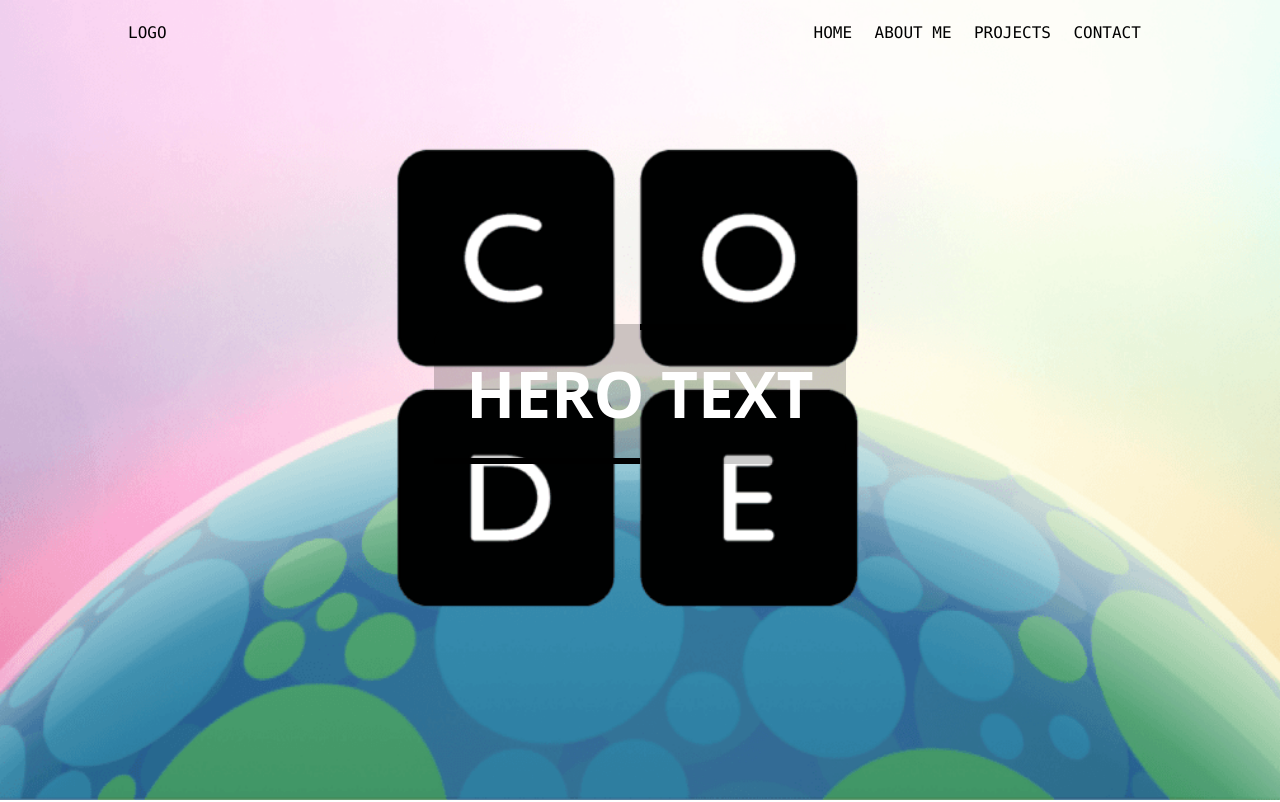
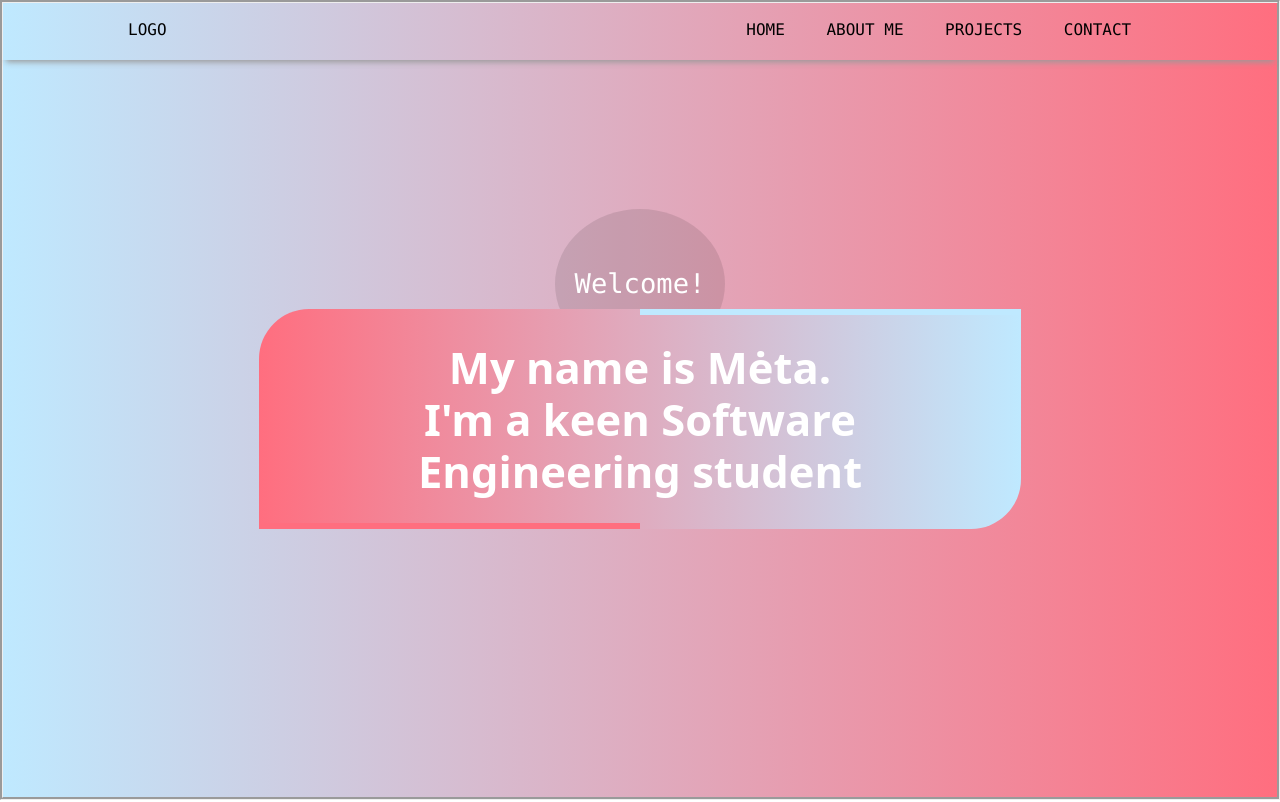
Before and after one commit to meta012/meta012.github.io, a website: page index.html in a window 1280 px wide. Shown: the top 802 px of the page. Drawn offline with Linux system fonts and the light colour scheme.

Commit message:
Added home page

```diff
--- a/index.html
+++ b/index.html
@@ -35,7 +35,8 @@
 
 
     <div class="hero">
-      <h1>Hero Text</h1>
+      <p>Welcome!</p>
+      <h1>My name is Mėta. <br>I'm a keen Software Engineering student</h1>
     </div>
 
     <div class="container">
--- a/src/scss/1-helpers/_mixins.scss
+++ b/src/scss/1-helpers/_mixins.scss
@@ -7,6 +7,26 @@
 //     }
 // }
 
+// circle
+@mixin circle ($rad, $height, $width, $bg, $color) {
+    -webkit-border-radius: $rad;
+    -moz-border-radius: $rad;
+    -ms-border-radius: $rad;
+    border-radius: $rad;
+
+    height: $height;
+    width: $width;
+
+    line-height: $height;
+    text-align: center;
+
+    background: $bg;
+    color: $color;
+
+    margin: 0 auto;
+}
+
+// bounce words in
 @mixin bounce-in ($trans, $opac) {
     transform: $trans;
     transition:
@@ -14,6 +34,7 @@
         transform 0.6s cubic-bezier(0.175, 0.885, 0.32, 1.275);
 }
 
+// scroll words out
 @mixin scroll-out ($opac) {
     transition:
         opacity $opac,
--- a/src/scss/1-helpers/_variables.scss
+++ b/src/scss/1-helpers/_variables.scss
@@ -8,3 +8,9 @@
 // $brand-primary: #f26722;
 // $brand-dark: #373737;
 // $brand-light: #f4f6ef;
+
+// colors
+
+$navy: #bfe9ff;
+$pink: #ff6e7f;
+$transparent-black: rgba(0,0,0,0.1);
--- a/src/scss/2-base/_header.scss
+++ b/src/scss/2-base/_header.scss
@@ -5,12 +5,17 @@
     display: flex;
     justify-content: space-between;
     align-items: center;
-    height: 65px;
+    height: 60px;
     width: 100vw;
     padding: 0 10vw;
     color: #000;
     z-index: 1;
     transition: .4s ease-out;
+
+    // shadow under navbar
+    -webkit-box-shadow: 0 8px 6px -6px #999;
+    -moz-box-shadow: 0 8px 6px -6px #999;
+    box-shadow: 0 8px 6px -6px #999;
 
     a {
         text-decoration: none;
@@ -22,6 +27,7 @@
         list-style: none;
 
         .nav-link {
+            // side-navbar scroll out on close
             @include scroll-out (0.4s ease-in-out);
 
             &:nth-of-type(2) {
@@ -35,7 +41,7 @@
             }
 
             a {
-                margin: 0.2rem;
+                margin: 0.8rem;  // space between navbar links
                 padding: 1rem 0.5rem;
             }
             a:hover {
@@ -44,6 +50,7 @@
         }
     }
 
+    // hamburger menu
     .menu-icon {
         position: relative;
         padding: 26px 10px;
@@ -78,6 +85,7 @@
         }
     }
 
+    // checkbox - display outside of the screen
     .menu-btn {
         position: absolute;
         top: -100px;
@@ -94,6 +102,7 @@
         }
     }
 
+    // navbar while scrolled
     &.scrolled {
         height: 50px;
         background: rgba(0,0,0, 0.9);
--- a/src/scss/3-layouts/_hero.scss
+++ b/src/scss/3-layouts/_hero.scss
@@ -2,22 +2,35 @@
 
 .hero {
     height: 100vh;
-    background: url('../img/code2.jpg') no-repeat bottom center;
+
+    background: $pink;  /* fallback for old browsers */
+    background: -webkit-linear-gradient(to right, $navy, $pink);  /* Chrome 10-25, Safari 5.1-6 */
+    background: linear-gradient(to right, $navy, $pink); /* W3C, IE 10+/ Edge, Firefox 16+, Chrome 26+, Opera 12+, Safari 7+ */
+
     background-size: cover;
     display: flex;
+    flex-direction: column;
     justify-content: center;
     align-items: center;
-    padding: 0 10vw;
+    border-style: groove;
+    padding: 0 20vw;
     color: #fff;
+
+    p {
+        @include circle (100%, 150px, 170px, $transparent-black, white);
+        font-size: 1.7rem;
+        position: relative;
+        text-align: center;
+        margin: -50px 0;
+    }
 
     h1 {
         position: relative;
-        font-size: 4rem;
-        text-transform: uppercase;
+        font-size: 3.4vw;
         text-align: center;
-        background: rgba(0,0,0,0.2);
+        background: linear-gradient(to right, $pink,$navy);
         padding: 2rem;
-        border-radius: 20px 0;
+        border-radius: 50px 0;
 
         &::before,
         &::after {
@@ -29,11 +42,11 @@
         }
         &::before {
             left: 0;
-            border-bottom: 6px solid #000;
+            border-bottom: 6px solid $pink;
         }
         &::after {
             right: 0;
-            border-top: 6px solid #000;
+            border-top: 6px solid $navy;
         }
     }
 }
--- a/src/scss/_media.scss
+++ b/src/scss/_media.scss
@@ -97,6 +97,6 @@
     }
 
     .hero h1 {
-        font-size: 2rem;
+        font-size: 3rem;
     }
 }
```
Also changed, not shown: src/scss/1-helpers/_animations.scss (+7 -0 lines), src/css/app.css.
